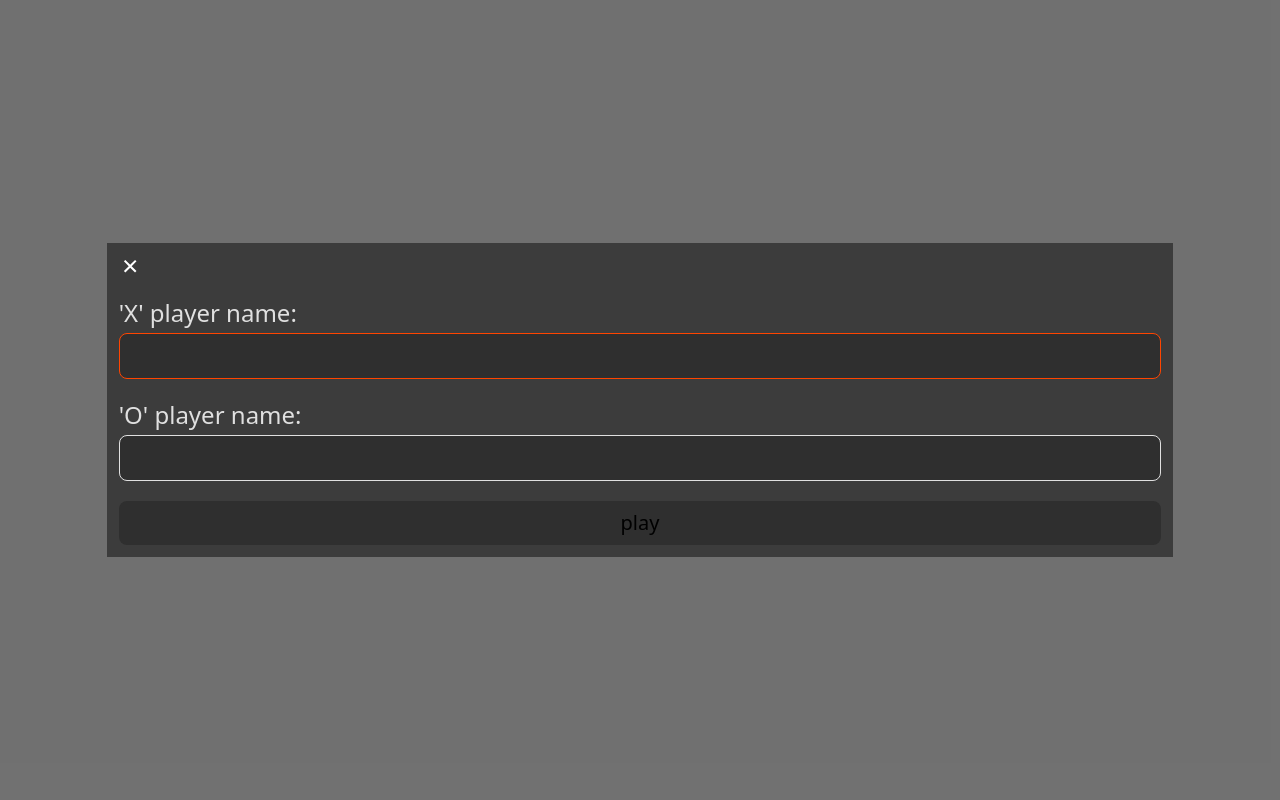
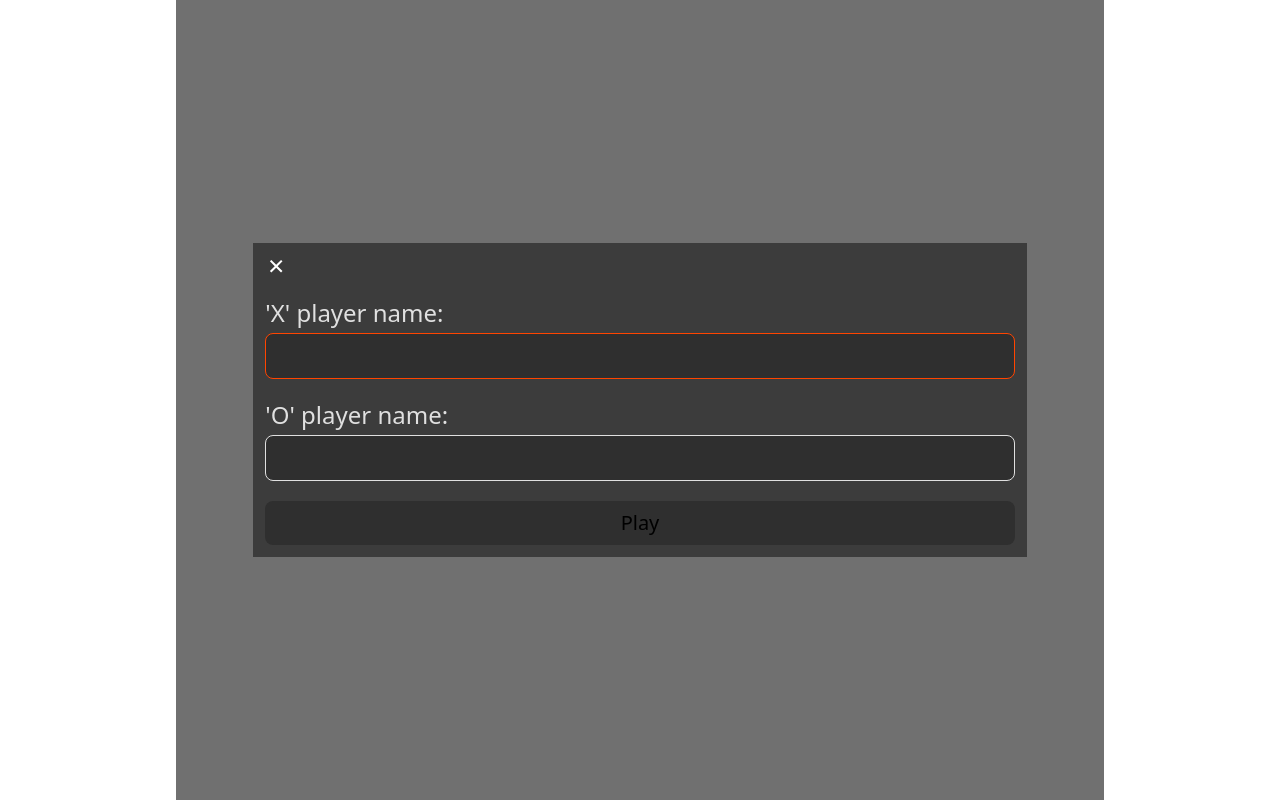
Before and after one commit to zKazemeini125/tic-tac-toe, a React (Vite) app: page / in a window 1280 px wide. Shown: the top 800 px of the page. Built offline with nearby package versions, Linux system fonts and the light colour scheme.

Commit message:
The lastest change

```diff
--- a/src/App.tsx
+++ b/src/App.tsx
@@ -1,15 +1,8 @@
-import { createContext, useState } from "react";
 import "./App.css";
 import Playground from "./Playground/Playground";
-import Startup from "./startup/Startup";
-const DataContext = createContext({});
 function App() {
-  const [playerData, setPlayerData] = useState(null);
-
   return (
-    <DataContext.Provider value={{ playerData, setPlayerData }}>
-      {!playerData ? <Startup /> : <Playground />}
-    </DataContext.Provider>
+    <Playground></Playground>
   );
 }
 
--- a/src/Playground/Playground.tsx
+++ b/src/Playground/Playground.tsx
@@ -1,6 +1,7 @@
 import React, { useEffect, useState } from 'react'
 import { IconContext } from 'react-icons';
 import { FaO, FaXmark } from 'react-icons/fa6';
+import Startup from '../startup/Startup';
 
 function Playground() {
 
@@ -8,6 +9,9 @@ function Playground() {
   const [turn, setTurn] = useState<"x" | "o">("x");
   const [winner, setWinner] = useState<string>("");
   const [isGameOver, setGameOver] = useState(false);
+  const [XPlayerName, setXPlayerName]=useState(null);
+  const [OPlayerNmae,setOPlayerName]=useState(null);
+  const [visibleStartup, setvisbleStartup]=useState(true);
 
   useEffect(() => {
     calculateWinner(items); // پس از هر بار تغییر items برنده بازی محاسبه شود
@@ -78,6 +82,7 @@ function Playground() {
   return (
     <>
       <div className="container mx-auto lg:px-44">
+        {visibleStartup && <Startup></Startup>}
         <div className="grid grid-rows-7">
           <IconContext.Provider
             value={{
--- a/src/startup/Startup.tsx
+++ b/src/startup/Startup.tsx
@@ -1,26 +1,35 @@
 import { IoCloseSharp } from "react-icons/io5";
-import Styles from "./Startup.module.css";
 import { useRef, useState } from "react";
 
-//! interface ISetupSetting {
-//!   playerName: string;
-//! }
-function Startup() {
-  //!const [playerList, setPlayerList] =useState<ISetupSetting>();
-  const [p2Name, setP2Name] = useState("");
-  const [p1Name, setP1Name] = useState("");
+interface IPlayers {
+  id: number;
+  name: string;
+}
+interface Props {
+  onSubmitSetting: (players: IPlayers[]) => void;
+}
+
+function Startup({ onSubmitSetting }: Props) {
+  const [xName, setXName] = useState("");
+  const [oName, setOName] = useState("");
+
   const btnCloseRef = useRef<HTMLButtonElement>(null);
 
+  const handleSubmit = (e: React.FormEvent) => {
+    e.preventDefault();
+    if (xName.trim() && oName.trim()) {
+      const players: IPlayers[] = [
+        { id: 1, name: xName.toUpperCase() },
+        { id: 2, name: oName.toUpperCase() },
+      ];
+      onSubmitSetting(players);
+    }
+  };
+
   return (
-    <>
     <div className="min-w-dvh min-h-dvh bg-modalBackgroundColor flex justify-center items-center">
       <form
-          action="submit"
-          onSubmit={(e) => {
-            e.preventDefault();
-            console.log("Form submited!");
-            console.log(e);
-          }}
+        onSubmit={handleSubmit}
         className="flex flex-col box-border w-5/6 bg-modalBoxReceiveInformation gap-5 p-3"
       >
         <button type="button" ref={btnCloseRef} className="w-fit">
@@ -36,11 +45,9 @@ function Startup() {
             name="playerOneName"
             autoFocus
             autoComplete="off"
-              value={p1Name}
-              onChange={(e) => {
-                setP1Name(e.target.value);
-              }}
-              className="bg-modalBoxReceiveInformation border border-modalTextColor text-xl text-modalTextColor p-2 rounded-lg  focus:border focus:border-XColor focus:outline-none"
+            value={xName}
+            onChange={(e) => setXName(e.target.value)}
+            className="bg-modalBoxReceiveInformation border border-modalTextColor text-xl text-modalTextColor p-2 rounded-lg focus:border focus:border-XColor focus:outline-none"
           />
         </div>
         <div className="flex flex-col">
@@ -49,31 +56,29 @@ function Startup() {
           </label>
           <input
             type="text"
-              name="playerOneName"
+            name="playerTwoName"
             autoComplete="off"
-              value={p2Name}
-              onChange={(e) => setP2Name(e.target.value)}
-              className="bg-modalBoxReceiveInformation border border-modalTextColor text-xl text-modalTextColor p-2 rounded-lg  focus:border focus:border-OColor focus:outline-none"
+            value={oName}
+            onChange={(e) => setOName(e.target.value)}
+            className="bg-modalBoxReceiveInformation border border-modalTextColor text-xl text-modalTextColor p-2 rounded-lg focus:border focus:border-OColor focus:outline-none"
           />
         </div>
+
         <button
           type="submit"
-            disabled={p1Name == "" || p2Name == ""}
-            onClick={() => {
-              console.log(p1Name);
-              console.log(p2Name);
-            }}
+          disabled={xName.trim() === "" || oName.trim() === ""}
           onKeyDown={(e) => {
+            if (e.key === "Tab") {
               e.preventDefault();
-              if(e.key==="Tab") btnCloseRef.current?.focus();
+              btnCloseRef.current?.focus();
+            }
           }}
           className="bg-txtColorSharp text-xl text-black p-2 rounded-lg disabled:bg-modalBoxReceiveInformation"
         >
-            play
+          Play
         </button>
       </form>
     </div>
-    </>
   );
 }
 
```
Lines whose indentation alone changed are shown as unchanged.
